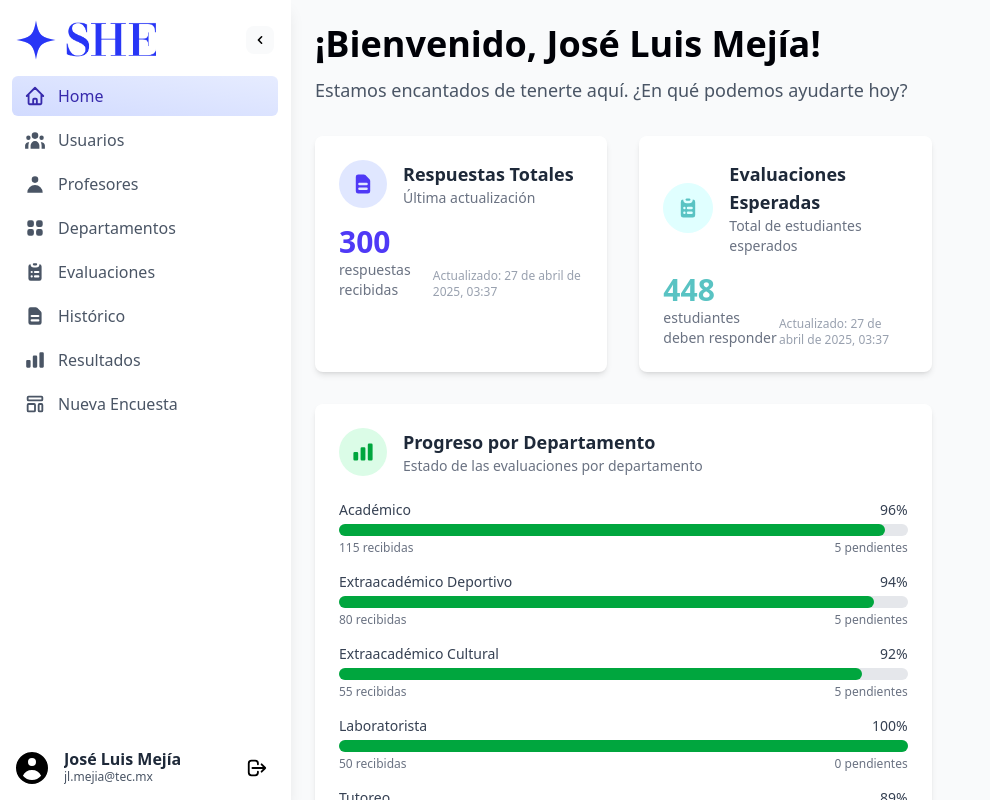
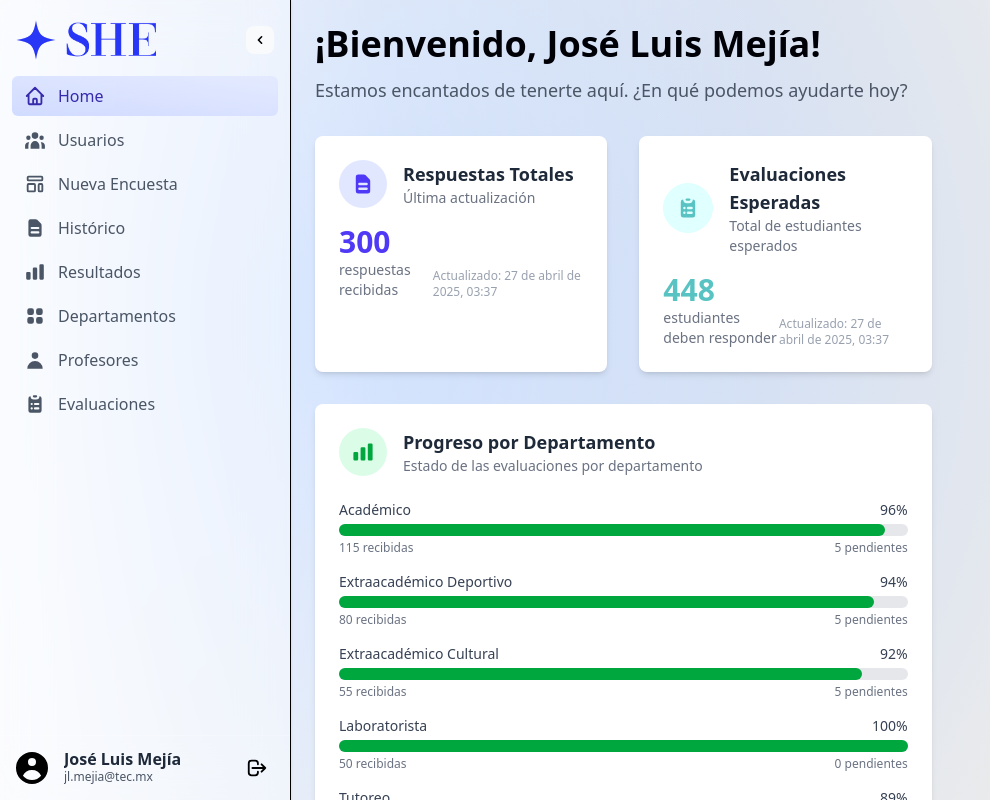
Before and after one commit to altgrcc/equipo7-she-main, a React (Vite) app: page / in a window 1280 px wide. Both pictures are taken after typing "name@example.com", "Sample123" into the empty fields and a click on the button "Iniciar sesión". Shown: the whole page, without its empty margins (0-990 px from the left). Built offline with nearby package versions, Linux system fonts and the light colour scheme.

Commit message:
fondo de homepage

```diff
--- a/src/App.tsx
+++ b/src/App.tsx
@@ -83,21 +83,42 @@ function App() {
   }
 
   return (
-    <div className="flex h-screen">
+    <div style={{
+      minHeight: '100vh',
+      minWidth: '100vw',
+      position: 'relative',
+      background: 'radial-gradient(circle at 20% 40%, #BAD4FF 0%, #EBEBEB 80%)',
+      overflow: 'hidden'
+    }}>
+      <div style={{
+        position: 'absolute',
+        inset: 0,
+        zIndex: 1,
+        pointerEvents: 'none',
+        background: 'linear-gradient(to right, rgba(255,255,255,0.85) 0%, rgba(255,255,255,0.3) 30%, rgba(255,255,255,0) 60%)'
+      }} />
+      <div style={{
+        position: 'absolute',
+        inset: 0,
+        zIndex: 0,
+        pointerEvents: 'none',
+        filter: 'blur(32px)'
+      }} />
+      <div className="flex h-screen relative z-10">
         <Sidebar onLogout={handleLogout}>
           <SidebarItem icon={<HiOutlineHome size={22} />} text="Home" active={selectedScreen === 'Home'} onClick={() => handleScreenChange('Home')} />
           <SidebarItem icon={<HiUserGroup size={22} />} text="Usuarios" active={selectedScreen === 'Usuarios'} onClick={() => handleScreenChange('Usuarios')} />
-        <SidebarItem icon={<HiUser size={22} />} text="Profesores" active={selectedScreen === 'Profesores'} onClick={() => handleScreenChange('Profesores')} />
-        <SidebarItem icon={<HiViewGrid size={22} />} text="Departamentos" active={selectedScreen === 'Departamentos'} onClick={() => handleScreenChange('Departamentos')} />
-        <SidebarItem icon={<HiClipboardList size={22} />} text="Evaluaciones" active={selectedScreen === 'Evaluaciones'} onClick={() => handleScreenChange('Evaluaciones')} />
+          <SidebarItem icon={<HiOutlineTemplate size={22} />} text="Nueva Encuesta" active={selectedScreen === 'Nueva Encuesta'} onClick={() => handleScreenChange('Nueva Encuesta')} />
           <SidebarItem icon={<HiDocumentText size={22} />} text="Histórico" active={selectedScreen === 'Histórico'} onClick={() => handleScreenChange('Histórico')} />
           <SidebarItem icon={<HiChartBar size={22} />} text="Resultados" active={selectedScreen === 'Resultados'} onClick={() => handleScreenChange('Resultados')} />
-        <SidebarItem icon={<HiOutlineTemplate size={22} />} text="Nueva Encuesta" active={selectedScreen === 'Nueva Encuesta'} onClick={() => handleScreenChange('Nueva Encuesta')} />
+          <SidebarItem icon={<HiViewGrid size={22} />} text="Departamentos" active={selectedScreen === 'Departamentos'} onClick={() => handleScreenChange('Departamentos')} />
+          <SidebarItem icon={<HiUser size={22} />} text="Profesores" active={selectedScreen === 'Profesores'} onClick={() => handleScreenChange('Profesores')} />
+          <SidebarItem icon={<HiClipboardList size={22} />} text="Evaluaciones" active={selectedScreen === 'Evaluaciones'} onClick={() => handleScreenChange('Evaluaciones')} />
         </Sidebar>
-
-      <main className="flex-1 overflow-auto bg-gray-50">
+        <main className="flex-1 overflow-auto bg-transparent">
           {mainContent}
         </main>
+      </div>
     </div>
   );
 }
--- a/src/components/Sidebar.tsx
+++ b/src/components/Sidebar.tsx
@@ -31,7 +31,7 @@ const Sidebar: FC<SidebarProps> = ({ children, onLogout }) => {
 
     return (
         <aside className="h-screen">
-            <nav className="h-full flex flex-col bg-white/30 backdrop-blur-lg border-r border-white/20 shadow-lg">
+            <nav className="h-full flex flex-col bg-white/40 backdrop-blur-xl border-r shadow-sm">
                 <div className="p-4 pb-2 flex justify-between items-center">
                     {/* SHE Logo */}
                     <div className="overflow-hidden transition-all flex items-center" style={{ width: expanded ? 140 : 40 }}>
--- a/src/pages/EvaluacionesDashboard.tsx
+++ b/src/pages/EvaluacionesDashboard.tsx
@@ -28,8 +28,9 @@ interface QuestionResult {
 
 // Mock data for groups
 const groups = [
-  '1A', '1B', '1C', '2A', '2B', '2C', '3A', '3B', '3C',
-  '4A', '4B', '4C', '5A', '5B', '5C', '6A', '6B', '6C'
+  '1A', '1B', '1C', '1D', '1E', '1F', '1G',
+  '2A', '2B', '2C', '2D', '2E', '2F', '2G',
+  '3A', '3B', '3C', '3D', '3E', '3F', '3G'
 ];
 
 const periods = [
```
Lines whose indentation alone changed are shown as unchanged.
